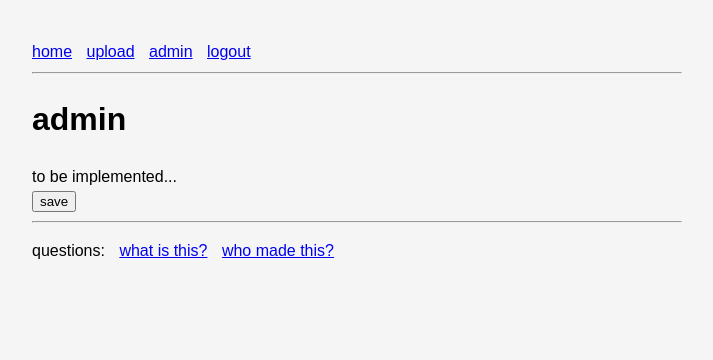
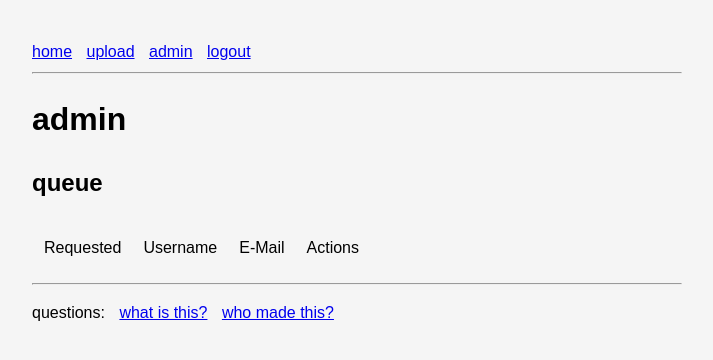
Before and after one commit to BiRabittoh/myprecious, a Flask app: page /admin in a window 1280 px wide. Shown: the top 360 px of the page, without its empty margins (283-996 px from the left). Run offline with Flask 3, Linux system fonts and the light colour scheme; a user stored in the database is signed in; data that the repository does not hold is empty; parts of the project's set-up code (start-up, migrations or seed data) failed here and were passed over.

Commit message:
add admin and register

```diff
--- a/migrations/init.sql
+++ b/migrations/init.sql
@@ -8,5 +8,6 @@ create table if not exists login (
 create table if not exists queue (
     username text primary key,
     password text not null,
-    email text
+    email text,
+    requested datetime DEFAULT CURRENT_TIMESTAMP
 )
--- a/myprecious/db.py
+++ b/myprecious/db.py
@@ -39,15 +39,23 @@ def add_user(username, password, email):
     query_param = [username, password, email]
     return db_query(query_str, query_param)
 
-def accept_user(username):
-    r = get_user_from_username(username, "queue")
-    return add_user(r[0], r[1], r[2])
-
 def get_user_from_username(username: str, table="login"):
-    return db_query_one(f"SELECT * FROM { table } where username = (?)", [username])
+    return db_query_one(f"SELECT * FROM { table } where username = (?);", [username])
 
 def get_user_from_id(id: int):
-    return db_query_one("SELECT * from login where user_id = (?)", [id])
+    return db_query_one("SELECT * from login where user_id = (?);", [id])
+
+def get_queued_users():
+    res = db_query("SELECT * from queue;", [])
+    return res.fetchall()
+
+def deny_user(nick):
+    return db_query_one("DELETE FROM queue WHERE username = (?)", [nick])
+
+def allow_user(nick):
+    r = get_user_from_username(nick, "queue")
+    r = add_user(r[0], r[1], r[2])
+    return deny_user(nick)
 
 def init_db():
     run_sql(c.MIGRATIONS_INIT_PATH)
--- a/myprecious/static/style.css
+++ b/myprecious/static/style.css
@@ -49,3 +49,16 @@ footer {
 .error {
     color: lightcoral;
 }
+
+.t-row {
+    height: 50px;
+}
+
+.t-row > td {
+    padding-left: 10px;
+    padding-right: 10px;
+}
+
+.t-center {
+    text-align: center;
+}
--- a/myprecious/templates/admin.html
+++ b/myprecious/templates/admin.html
@@ -1,8 +1,35 @@
 {% extends "base.html" %}
 {% block title %}admin{% endblock %}
 {% block content %}
-to be implemented...
-<form action="/admin" method="POST" enctype="multipart/form-data">
-    <input type="submit" value="save" />
-</form>
+    <h2>queue</h2>
+    <table>
+        <thead>
+            <tr class="t-row">
+                <td>Requested</td>
+                <td>Username</td>
+                <td>E-Mail</td>
+                <td>Actions</td>
+            </tr>
+        </thead>
+        <tbody>
+        {% for entry in queue %}
+            <tr class="t-row">
+                <td>{{ entry[3] }}</td>
+                <td>{{ entry[0] }}</td>
+                <td>{% if entry[2] %}{{ entry[2] }}{% else %}&#8212;{% endif %}</td>
+                <td class="t-center" data-username="{{ entry[0] }}">
+                    <input type="button" onclick="allow_or_deny(this)" value="allow" />&nbsp;
+                    <input type="button" onclick="allow_or_deny(this, false)" value="deny" />
+                </td>
+            </tr>
+        {% endfor %}
+        </tbody>
+    </table>
+<script>
+    function allow_or_deny(button, allow=true) {
+        const username = button.parentElement.getAttribute("data-username");
+        action = allow ? "allow" : "deny";
+        window.location.href="/admin/" + action + "/" + username;
+    }
+</script>
 {% endblock %}
--- a/myprecious/templates/register.html
+++ b/myprecious/templates/register.html
@@ -1,7 +1,6 @@
 {% extends "base.html" %}
 {% block title %}register{% endblock %}
 {% block content %}
-to be implemented...
 <form action="/register" method="POST" enctype="multipart/form-data">
     <input type="text" name="username" placeholder="username" />
     <input type="email" name="email" placeholder="e-mail (optional)"/>
--- a/myprecious/views.py
+++ b/myprecious/views.py
@@ -4,6 +4,7 @@ from flask_login import login_user, logout_user, current_user
 import myprecious.constants as c
 from myprecious.utils import handle_response, parse_remember
 from myprecious.auth import handle_register, handle_login, get_logged_user
+from myprecious.db import get_queued_users, allow_user, deny_user
 from myprecious.files import handle_upload
 from myprecious.encoding import obj_decode
 if app.debug:
@@ -87,14 +88,34 @@ def route_upload():
 def route_admin():
     if not current_user.is_authenticated:
         return redirect('/')
-
     if current_user.id != 1:
         return redirect('/')
 
     if request.method == "GET":
-        return render("admin.html")
+        queue = get_queued_users()
+        return render("admin.html", queue=queue)
+    return render("admin.html")
 
-    return render("admin.html")
+@app.route('/admin/allow/<username>')
+def route_admin_allow(username):
+    if not current_user.is_authenticated:
+        return redirect('/')
+    if current_user.id != 1:
+        return redirect('/')
+
+    allow_user(username)
+    return redirect("/admin")
+
+@app.route('/admin/deny/<username>')
+def route_admin_deny(username):
+    if not current_user.is_authenticated:
+        return redirect('/')
+    if current_user.id != 1:
+        return redirect('/')
+
+    deny_user(username)
+    return redirect("/admin")
+
 
 @app.route('/about')
 def route_about():
```
Also changed, not shown: myprecious/utils.py (line endings or trailing spaces).
